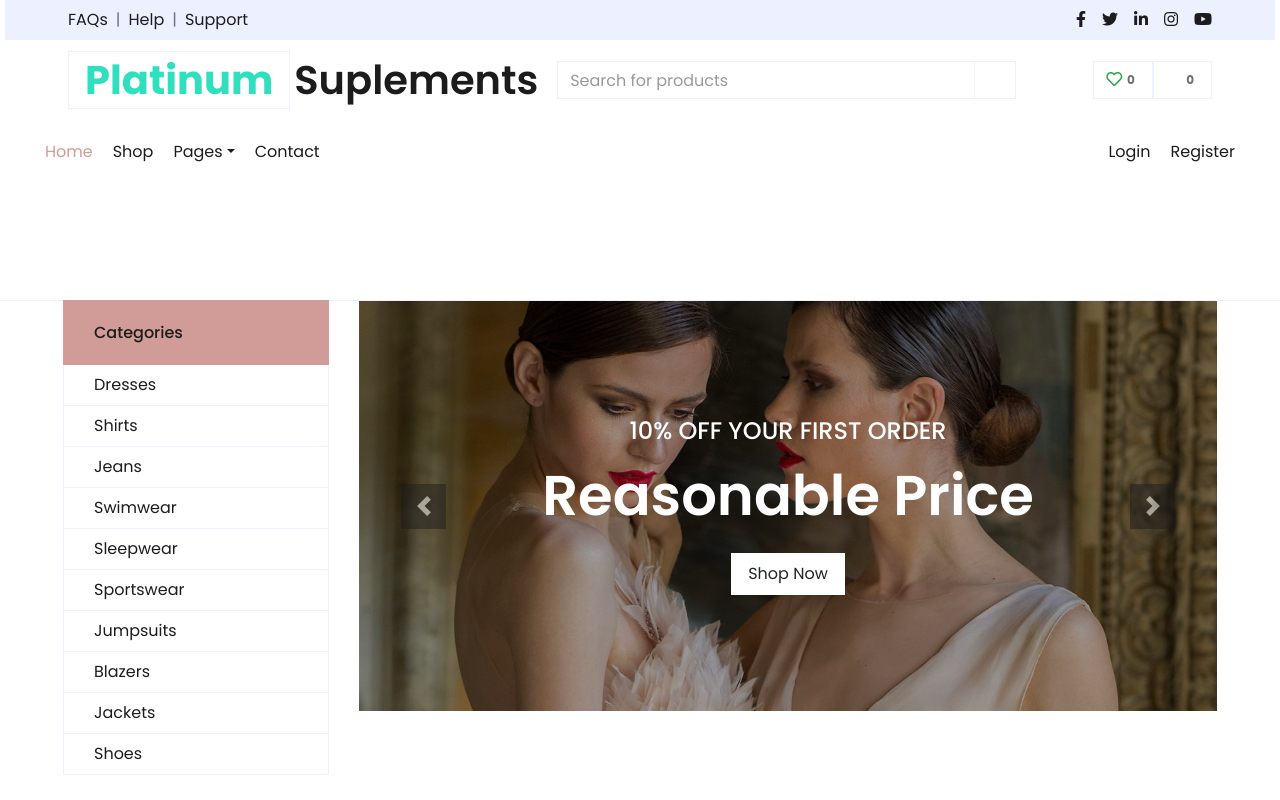
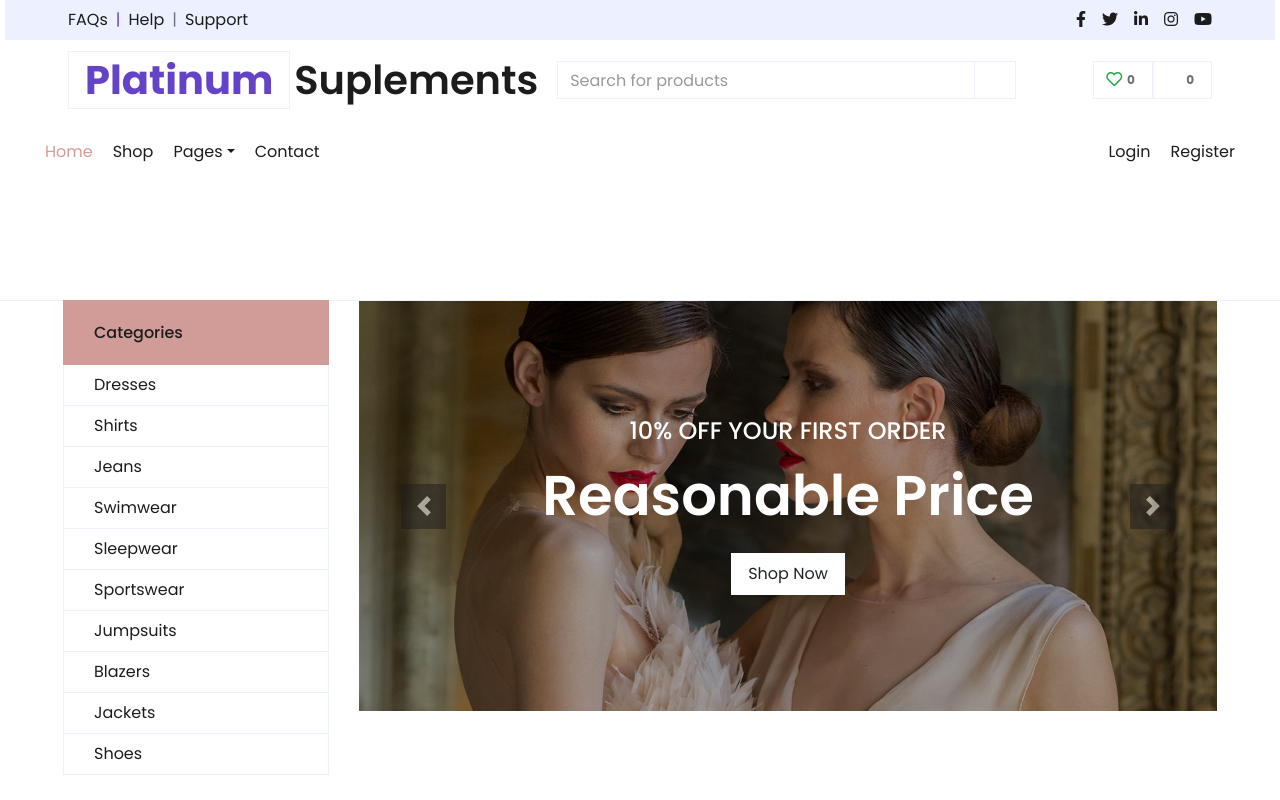
Before and after one commit to RedCuervo/Negocios_I, a Vue app in the folder vue_negocios1/: page / in a window 1280 px wide. Shown: the top 800 px of the page. Built offline with nearby package versions, Linux system fonts and the light colour scheme.

Commit message:
Update theHeader.vue
Cambio color de "Platinum"

```diff
--- a/vue_negocios1/src/components/theHeader.vue
+++ b/vue_negocios1/src/components/theHeader.vue
@@ -4,7 +4,7 @@
           <div class="col-lg-6 d-none d-lg-block">
             <div class="d-inline-flex align-items-center w-100">
               <a class="text-dark" href="">FAQs</a>
-              <span class="text-muted px-2">|</span>
+              <span class="text-muted px-2" style="color: rgb(101, 67, 199) !important;">|</span>
               <a class="text-dark" href="">Help</a>
               <span class="text-muted px-2">|</span>
               <a class="text-dark" href="">Support</a>
@@ -34,7 +34,7 @@
           <div class="col-lg-5 d-none d-lg-block">
             <a href="" class="text-decoration-none">
               <h1 class="m-0 display-5 font-weight-semi-bold">
-                <span style="color: rgb(47, 223, 190) !important;" class="text-primary font-weight-bold border px-3 mr-1">Platinum</span>Suplements
+                <span style="color: rgb(101, 67, 199) !important;" class="text-primary font-weight-bold border px-3 mr-1">Platinum</span>Suplements
               </h1>
             </a>
           </div>
@@ -65,7 +65,7 @@
           <nav class="navbar navbar-expand-lg bg-light navbar-light py-3 py-lg-0 px-0">
             <a href="" class="text-decoration-none d-block d-lg-none">
               <h1 class="m-0 display-5 font-weight-semi-bold">
-                <span style="color: rgb(47, 223, 190) !important;" class="text-primary font-weight-bold border px-3 mr-1">Platinum</span>Suplements
+                <span style="color: rgb(101, 67, 199) !important;" class="text-primary font-weight-bold border px-3 mr-1">Platinum</span>Suplements
               </h1>
             </a>
             <button type="button" class="navbar-toggler" data-toggle="collapse" data-target="#navbarCollapse">
```
